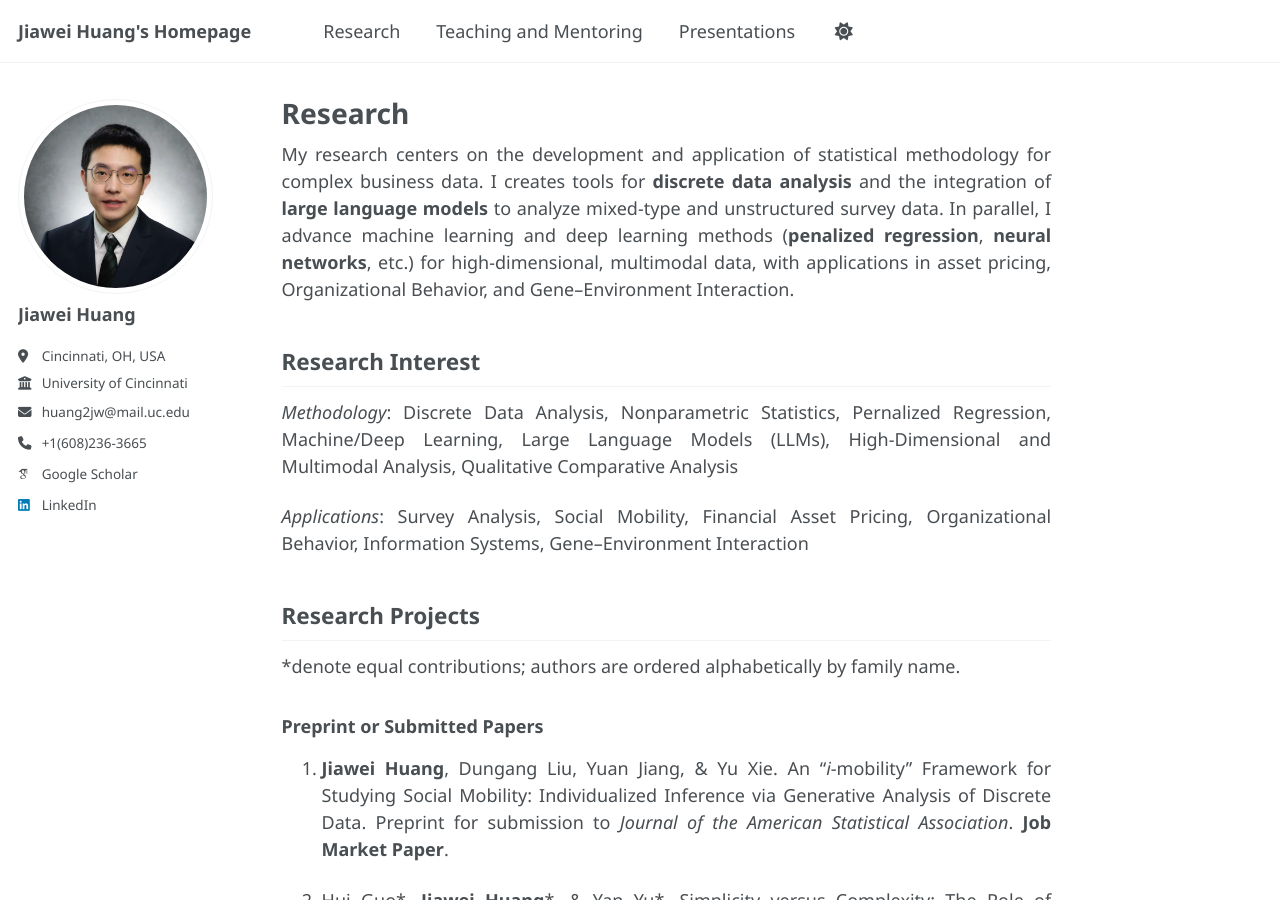
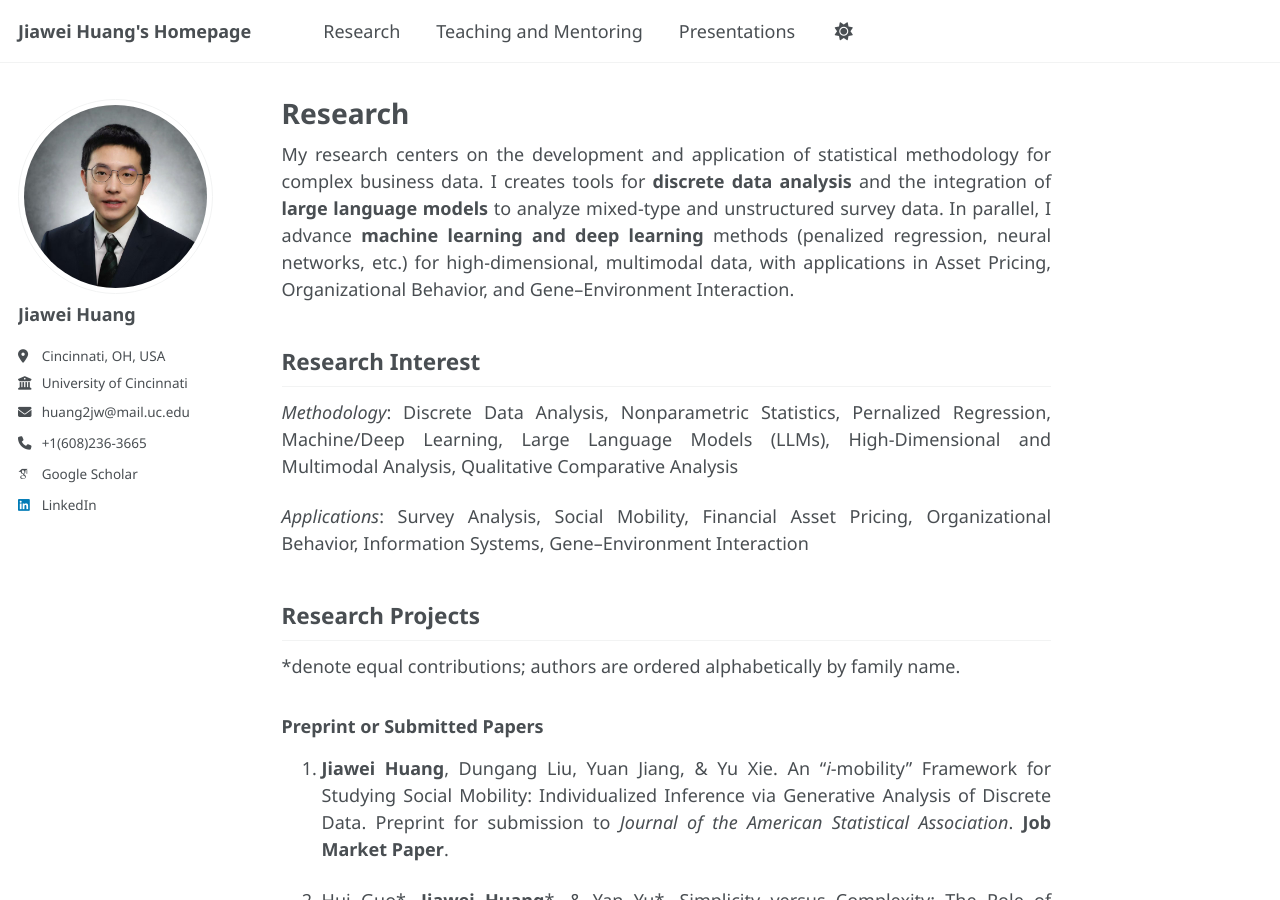
Before and after one commit to Jiawei98/Jiawei98.github.io, a Jekyll site: the page built from _pages/research.md, in a window 1280 px wide and 900 px high. Built offline with Jekyll 4.4.1, drawn with Linux system fonts in a browser that asks for light colours; some web fonts are replaced; a script that is not in the unit is left out.

```diff
--- a/_pages/research.md
+++ b/_pages/research.md
@@ -4,7 +4,7 @@ title: "Research"
 author_profile: true
 ---
 
-My research centers on the development and application of statistical methodology for complex business data. I creates tools for **discrete data analysis** and the integration of **large language models** to analyze mixed-type and unstructured survey data. In parallel, I advance machine learning and deep learning methods (**penalized regression**, **neural networks**, etc.) for high-dimensional, multimodal data, with applications in asset pricing, Organizational Behavior, and Gene–Environment Interaction.
+My research centers on the development and application of statistical methodology for complex business data. I creates tools for **discrete data analysis** and the integration of **large language models** to analyze mixed-type and unstructured survey data. In parallel, I advance **machine learning and deep learning** methods (penalized regression, neural networks, etc.) for high-dimensional, multimodal data, with applications in Asset Pricing, Organizational Behavior, and Gene–Environment Interaction.
 
 ## Research Interest
 
```
